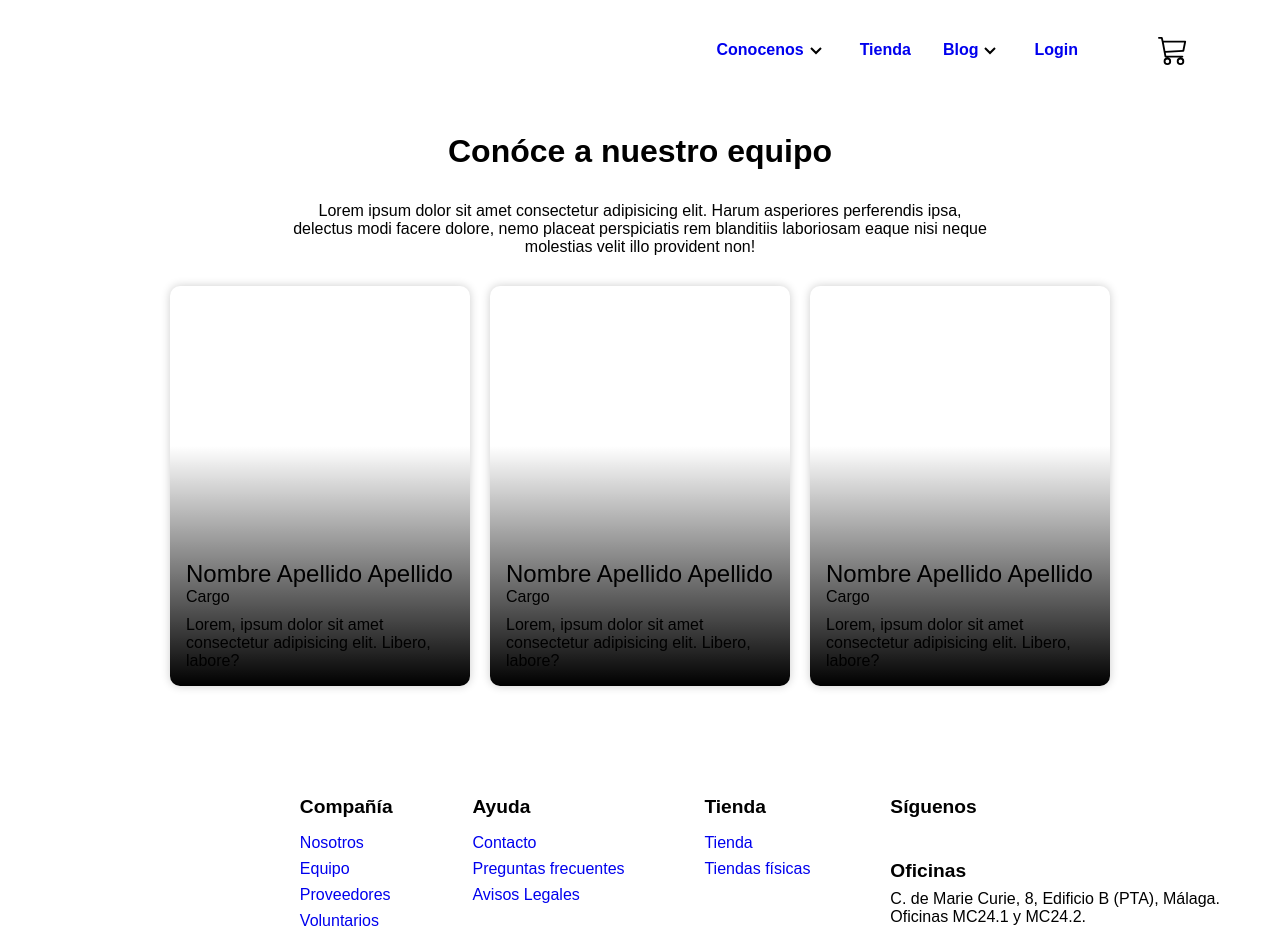
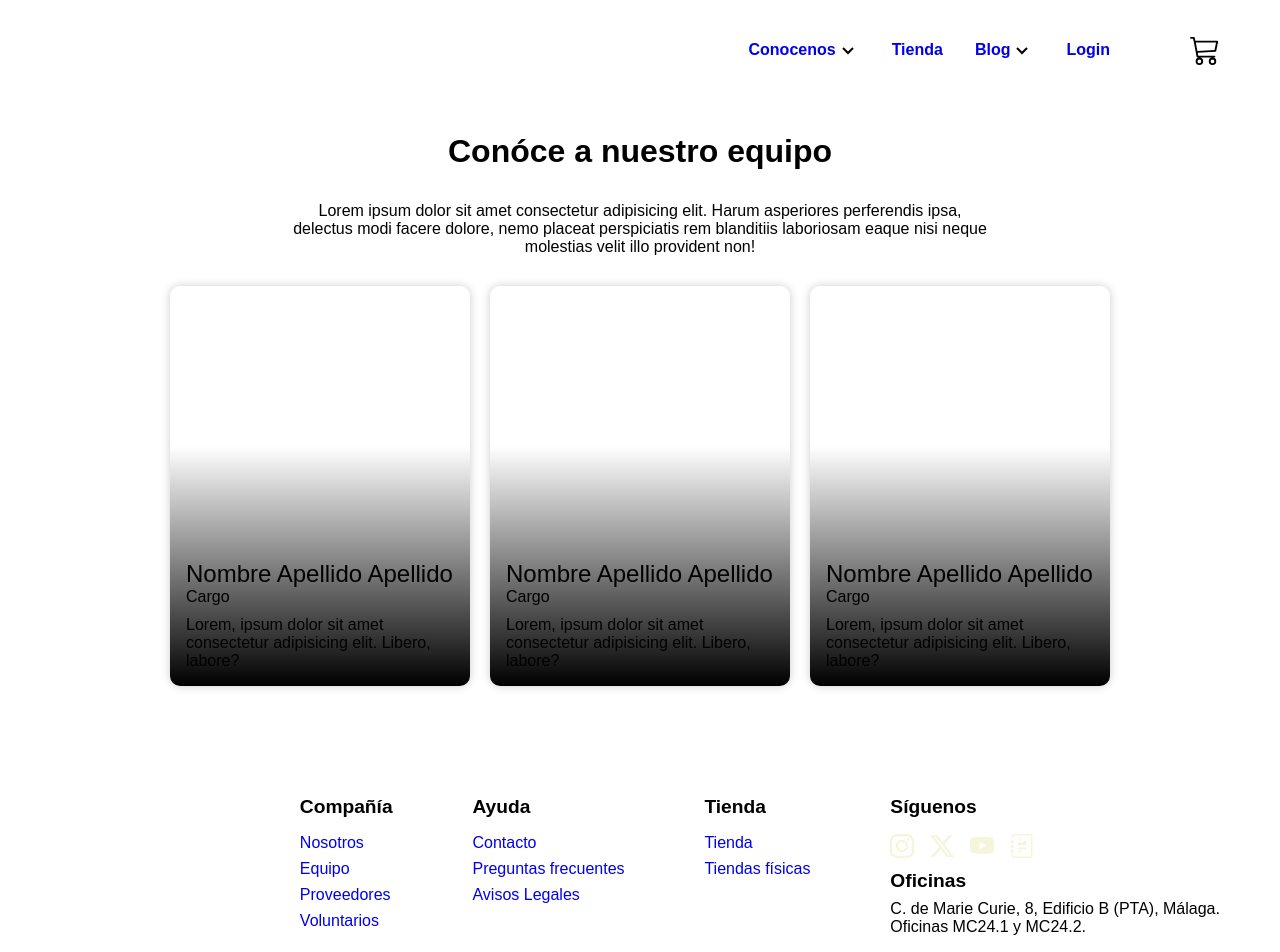
Before and after one commit to AlexContreras0/ecommerce, a Next.js app in the folder front/: page /sobre-nosotros/equipo in a window 1280 px wide. Shown: the top 952 px of the page. Built offline with nearby package versions, Linux system fonts and the light colour scheme.

Commit message:
Edición perfil personal

```diff
--- a/front/src/components/ClienteComponent/ClienteComponent.module.css
+++ b/front/src/components/ClienteComponent/ClienteComponent.module.css
@@ -0,0 +1,80 @@
+@value colors: '../../styles/colors.module.css';
+@value verde, azul, beige, blanco, grisClaro from colors;
+
+.box {
+  composes: box from "../../styles/mixins.module.css";
+}
+
+.container {
+  padding: 2rem 0;
+  display: flex;
+  flex-direction: column;
+  align-items: center;
+}
+
+.infoContainer {
+  border-radius: 10px;
+  background-color: grisClaro;
+  display: flex;
+  justify-content: space-between;
+  width: 100%;
+  padding: 2rem;
+}
+
+/* DATOS PERSONALES */
+
+.textContainer {
+  display: flex;
+  flex-direction: column;
+  gap: 0.5rem;
+}
+
+.title {
+  composes: title from "../../styles/mixins.module.css";
+  margin-bottom: 2rem;
+  color: verde;
+}
+
+.subtitleDatos {
+  font-weight: bold;
+  margin-bottom: 1rem;
+}
+
+.name {
+  display: flex;
+  gap: 0.2rem;
+}
+
+.name p {
+  font-weight: bold;
+}
+
+.phone {
+  display: flex;
+  gap: 0.2rem;
+}
+
+.phone p {
+  font-weight: bold;
+}
+
+.address {
+  display: flex;
+  gap: 0.2rem;
+}
+
+.address p {
+  font-weight: bold;
+}
+
+.buttonEdit {
+  composes: botonVerde from "../../styles/mixins.module.css";
+  margin-top: 1rem;
+}
+
+.buttonEdit:hover {
+  background-color: azul;
+  color: blanco;
+}
+
+/* MIS PEDIDOS */
--- a/front/src/components/NavMenu/NavMenu.module.css
+++ b/front/src/components/NavMenu/NavMenu.module.css
@@ -12,7 +12,7 @@
   display: flex;
   align-items: center;
   justify-content: space-between;
-  padding: 2rem;
+  padding: 2rem 0;
   background-color: azul;
   composes: box from "../../styles/mixins.module.css";
 }
--- a/front/src/components/SocialNavMenuComponent/SocialNavMenuComponent.jsx
+++ b/front/src/components/SocialNavMenuComponent/SocialNavMenuComponent.jsx
@@ -5,37 +5,28 @@ import styles from "./SocialNavMenuComponent.module.css";
 export default function SocialNavMenuComponent() {
   return (
     <div className={styles.socialNav}>
-      <Link
-        className={styles.socialLink}
-        href="https://www.instagram.com/agrooe"
-      >
+      <Link className={styles.socialLink} href="#">
         <svg
           className={styles.socialIcon}
           xmlns="http://www.w3.org/2000/svg"
-          class="bi bi-instagram"
           viewBox="0 0 16 16"
         >
           <path d="M8 0C5.829 0 5.556.01 4.703.048 3.85.088 3.269.222 2.76.42a3.9 3.9 0 0 0-1.417.923A3.9 3.9 0 0 0 .42 2.76C.222 3.268.087 3.85.048 4.7.01 5.555 0 5.827 0 8.001c0 2.172.01 2.444.048 3.297.04.852.174 1.433.372 1.942.205.526.478.972.923 1.417.444.445.89.719 1.416.923.51.198 1.09.333 1.942.372C5.555 15.99 5.827 16 8 16s2.444-.01 3.298-.048c.851-.04 1.434-.174 1.943-.372a3.9 3.9 0 0 0 1.416-.923c.445-.445.718-.891.923-1.417.197-.509.332-1.09.372-1.942C15.99 10.445 16 10.173 16 8s-.01-2.445-.048-3.299c-.04-.851-.175-1.433-.372-1.941a3.9 3.9 0 0 0-.923-1.417A3.9 3.9 0 0 0 13.24.42c-.51-.198-1.092-.333-1.943-.372C10.443.01 10.172 0 7.998 0zm-.717 1.442h.718c2.136 0 2.389.007 3.232.046.78.035 1.204.166 1.486.275.373.145.64.319.92.599s.453.546.598.92c.11.281.24.705.275 1.485.039.843.047 1.096.047 3.231s-.008 2.389-.047 3.232c-.035.78-.166 1.203-.275 1.485a2.5 2.5 0 0 1-.599.919c-.28.28-.546.453-.92.598-.28.11-.704.24-1.485.276-.843.038-1.096.047-3.232.047s-2.39-.009-3.233-.047c-.78-.036-1.203-.166-1.485-.276a2.5 2.5 0 0 1-.92-.598 2.5 2.5 0 0 1-.6-.92c-.109-.281-.24-.705-.275-1.485-.038-.843-.046-1.096-.046-3.233s.008-2.388.046-3.231c.036-.78.166-1.204.276-1.486.145-.373.319-.64.599-.92s.546-.453.92-.598c.282-.11.705-.24 1.485-.276.738-.034 1.024-.044 2.515-.045zm4.988 1.328a.96.96 0 1 0 0 1.92.96.96 0 0 0 0-1.92m-4.27 1.122a4.109 4.109 0 1 0 0 8.217 4.109 4.109 0 0 0 0-8.217m0 1.441a2.667 2.667 0 1 1 0 5.334 2.667 2.667 0 0 1 0-5.334" />
         </svg>
       </Link>
-      <Link className={styles.socialLink} href="https://twitter.com/agrooe">
+      <Link className={styles.socialLink} href="#">
         <svg
           className={styles.socialIcon}
           xmlns="http://www.w3.org/2000/svg"
-          class="bi bi-twitter-x"
           viewBox="0 0 16 16"
         >
           <path d="M12.6.75h2.454l-5.36 6.142L16 15.25h-4.937l-3.867-5.07-4.425 5.07H.316l5.733-6.57L0 .75h5.063l3.495 4.633L12.601.75Zm-.86 13.028h1.36L4.323 2.145H2.865z" />
         </svg>
       </Link>
-      <Link
-        className={styles.socialLink}
-        href="https://www.youtube.com/@Agrooe"
-      >
+      <Link className={styles.socialLink} href="#">
         <svg
           className={styles.socialIcon}
           xmlns="http://www.w3.org/2000/svg"
-          class="bi bi-youtube"
           viewBox="0 0 16 16"
         >
           <path d="M8.051 1.999h.089c.822.003 4.987.033 6.11.335a2.01 2.01 0 0 1 1.415 1.42c.101.38.172.883.22 1.402l.01.104.022.26.008.104c.065.914.073 1.77.074 1.957v.075c-.001.194-.01 1.108-.082 2.06l-.008.105-.009.104c-.05.572-.124 1.14-.235 1.558a2.01 2.01 0 0 1-1.415 1.42c-1.16.312-5.569.334-6.18.335h-.142c-.309 0-1.587-.006-2.927-.052l-.17-.006-.087-.004-.171-.007-.171-.007c-1.11-.049-2.167-.128-2.654-.26a2.01 2.01 0 0 1-1.415-1.419c-.111-.417-.185-.986-.235-1.558L.09 9.82l-.008-.104A31 31 0 0 1 0 7.68v-.123c.002-.215.01-.958.064-1.778l.007-.103.003-.052.008-.104.022-.26.01-.104c.048-.519.119-1.023.22-1.402a2.01 2.01 0 0 1 1.415-1.42c.487-.13 1.544-.21 2.654-.26l.17-.007.172-.006.086-.003.171-.007A100 100 0 0 1 7.858 2zM6.4 5.209v4.818l4.157-2.408z" />
@@ -45,7 +36,6 @@ export default function SocialNavMenuComponent() {
         <svg
           className={styles.socialIcon}
           xmlns="http://www.w3.org/2000/svg"
-          class="bi bi-journal-richtext"
           viewBox="0 0 16 16"
         >
           <path d="M7.5 3.75a.75.75 0 1 1-1.5 0 .75.75 0 0 1 1.5 0m-.861 1.542 1.33.886 1.854-1.855a.25.25 0 0 1 .289-.047L11 4.75V7a.5.5 0 0 1-.5.5h-5A.5.5 0 0 1 5 7v-.5s1.54-1.274 1.639-1.208M5 9.5a.5.5 0 0 1 .5-.5h5a.5.5 0 0 1 0 1h-5a.5.5 0 0 1-.5-.5m0 2a.5.5 0 0 1 .5-.5h2a.5.5 0 0 1 0 1h-2a.5.5 0 0 1-.5-.5" />
```
Also changed, not shown: front/src/components/ClienteComponent/ClienteComponent.jsx (+20 -8 lines).
